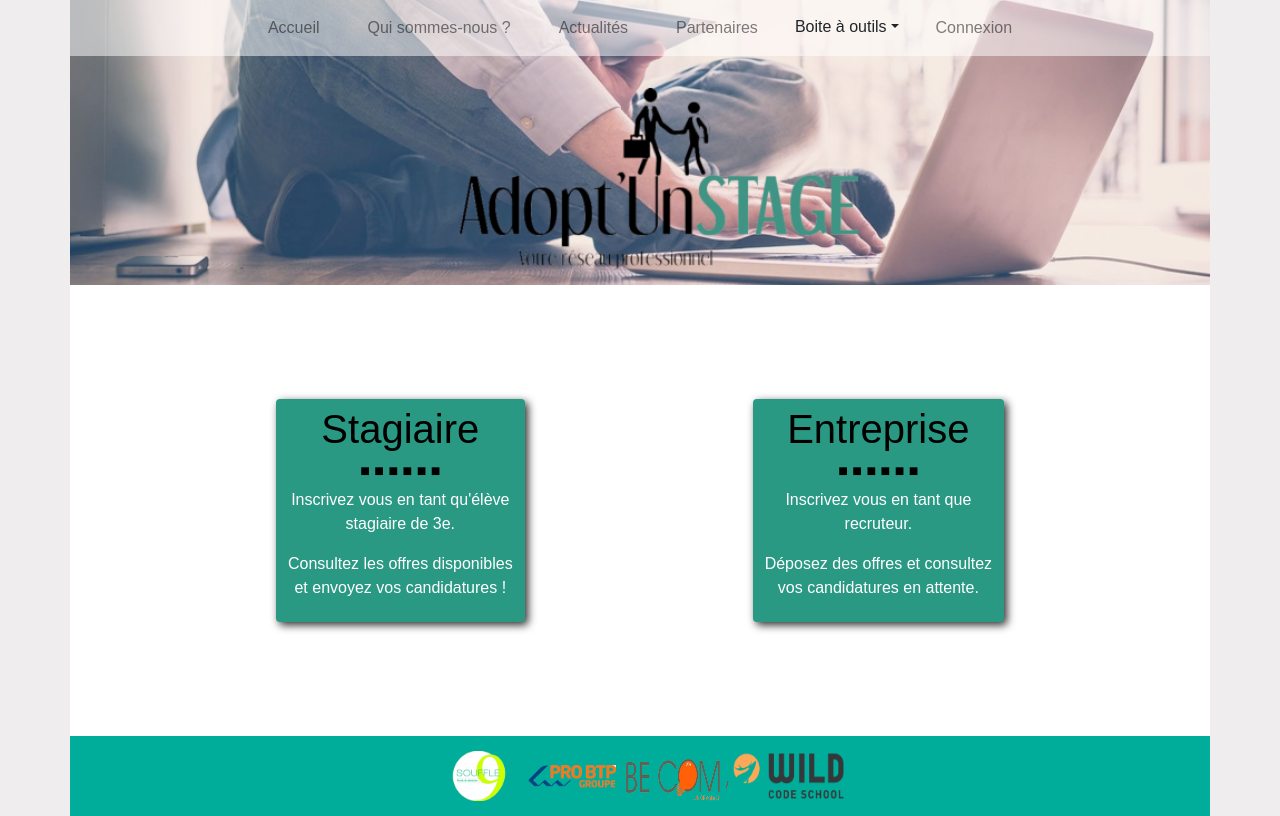
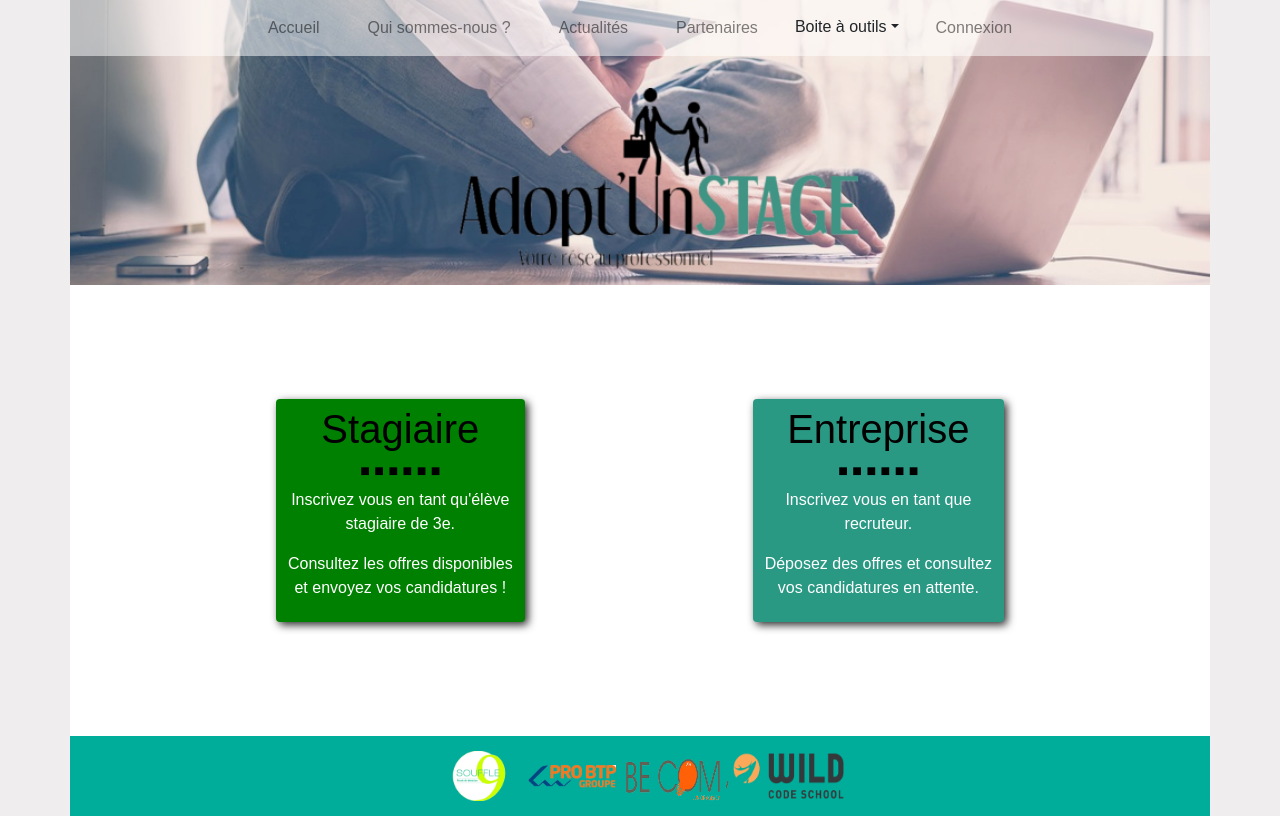
Before and after one commit to Adopt1Projet/AdoptUnStage, an Angular app: page /accueil in a window 1280 px wide. In both pictures the pointer is over the button 400 px from the left and 510 px from the top of the page. Built offline with nearby package versions, Linux system fonts and the light colour scheme; a web font is replaced by a local one.

Commit message:
css on button

```diff
--- a/src/app/Router/PageAccueil/bouton-inscription-accueil/bouton-inscription-accueil.component.css
+++ b/src/app/Router/PageAccueil/bouton-inscription-accueil/bouton-inscription-accueil.component.css
@@ -29,3 +29,11 @@
 .btnEntreprise h6 {
     color: black;
 }
+
+.btnStagiaire:hover {
+    background-color: green;
+}
+
+.btnEntreprise:hover {
+    background-color: green;
+}
--- a/src/app/Router/PageConnexion/boutons-inscription-connexion/boutons-inscription-connexion.component.css
+++ b/src/app/Router/PageConnexion/boutons-inscription-connexion/boutons-inscription-connexion.component.css
@@ -8,3 +8,7 @@
     margin-right: 5%;
     margin-top: 10%;
 }
+
+.btnRegisterConnect:hover {
+    background-color: green;
+  }
--- a/src/app/Router/PageConnexion/formulaire-connexion/formulaire-connexion.component.css
+++ b/src/app/Router/PageConnexion/formulaire-connexion/formulaire-connexion.component.css
@@ -17,3 +17,7 @@ h5 {
     box-shadow: 3px 3px 8px rgb(43, 43, 43);
 
 }
+
+.connectSubmit:hover {
+    background-color: green;
+  }
--- a/src/app/Router/PageInscriptionEntreprise/formulaire-incription-entreprise/formulaire-incription-entreprise.component.css
+++ b/src/app/Router/PageInscriptionEntreprise/formulaire-incription-entreprise/formulaire-incription-entreprise.component.css
@@ -50,3 +50,8 @@ input, select{
   font-size: 1.25rem;
   margin-top: 3vh;
 }
+
+
+.btn:hover {
+  background-color: green;
+}
```
